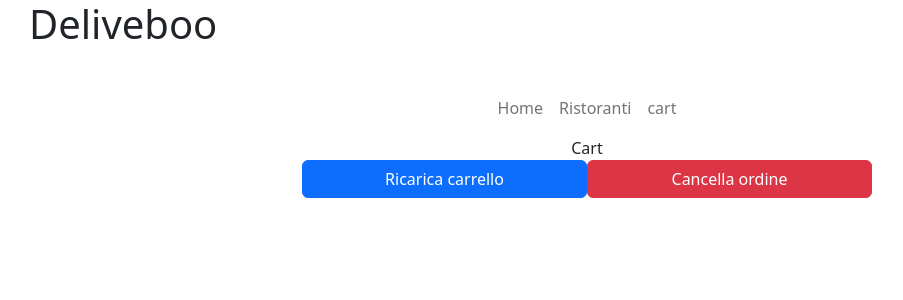
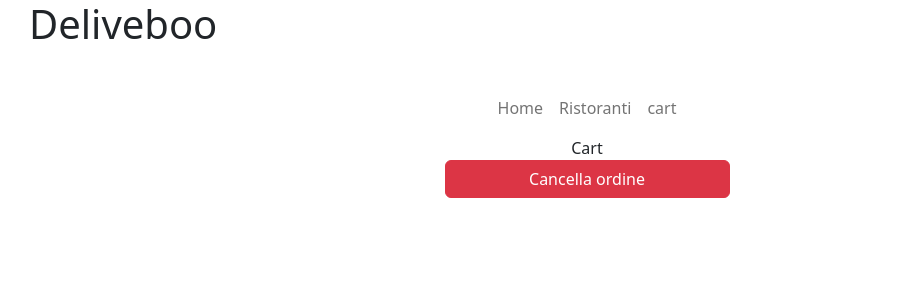
Before and after one commit to DANC0D3R/deliveboo-fe, a Vue app: page /cart in a window 1280 px wide. Shown: the top 300 px of the page, without its empty margins (53-956 px from the left). Built offline with nearby package versions, Linux system fonts and the light colour scheme.

Commit message:
Update prevenzione refresh

```diff
--- a/src/pages/CartTest.vue
+++ b/src/pages/CartTest.vue
@@ -30,6 +30,9 @@
             localStorage.clear(); //questo svuota localstorage
             this.store.order = []; //questo svuota lo store
         }
+    },
+    mounted() {
+        this.refreshData();
     }
 };
 </script>
@@ -40,9 +43,6 @@
             <div class="col-12 text-center">
                 Cart
             </div>
-
-            <!-- se lo store si svuota per un refresh o altro, questo pulsante compare e permette di ripristinare lo store -->
-            <button v-if="store.order.length == 0" class="btn btn-primary col-3" v-on:click="refreshData()">Ricarica carrello</button>
 
             <!-- questo pulsante svuota il localstorage -->
             <button class="btn btn-danger col-3" v-on:click="deleteData()">Cancella ordine</button>
```
